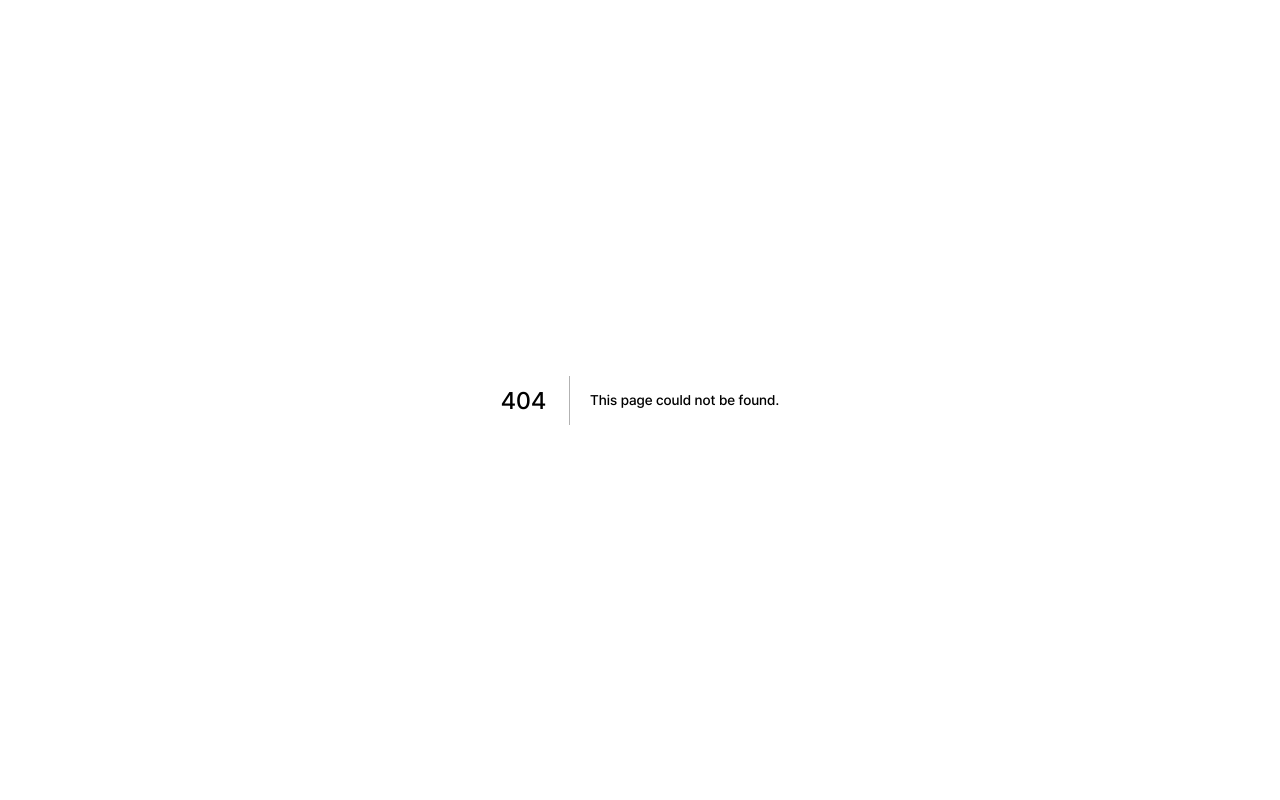
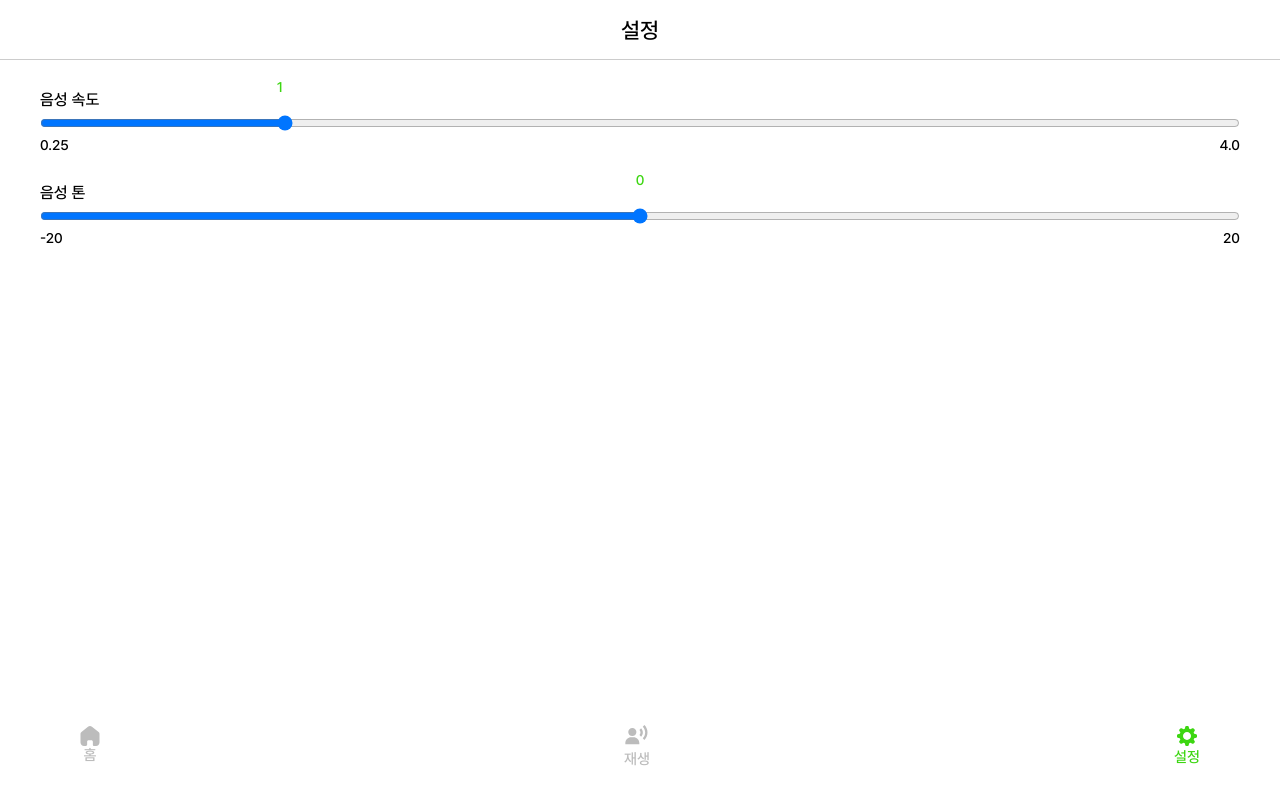
Before and after one commit to chooseongwoo/VoiceNote, a Next.js app: page /setting in a window 1280 px wide. Before the commit this address had no page. Built offline with nearby package versions, Linux system fonts and the light colour scheme.

Commit message:
chore :: setting 음성 slider 추가

```diff
--- /dev/null
+++ b/src/app/setting/page.tsx
@@ -0,0 +1,41 @@
+"use client";
+import MenuBar from "@/components/MenuBar";
+import * as _ from "./style";
+import { useState } from "react";
+import Slider from "@/components/Slider";
+
+export default function Setting() {
+  const [speed, setSpeed] = useState(1.0);
+  const [tone, setTone] = useState(0.0);
+
+  const handleSpeedChange = (event: React.ChangeEvent<HTMLInputElement>) => {
+    setSpeed(Number(event.target.value));
+  };
+
+  const handleToneChange = (event: React.ChangeEvent<HTMLInputElement>) => {
+    setTone(Number(event.target.value));
+  };
+
+  return (
+    <_.Layout>
+      <_.Header>설정</_.Header>
+      <_.Content>
+        <Slider
+          label="음성 속도"
+          min="0.25"
+          max="4.0"
+          value={speed}
+          handleChange={handleSpeedChange}
+        />
+        <Slider
+          label="음성 톤"
+          min="-20"
+          max="20"
+          value={tone}
+          handleChange={handleToneChange}
+        />
+      </_.Content>
+      <MenuBar selectState={3} />
+    </_.Layout>
+  );
+}
--- /dev/null
+++ b/src/app/setting/style.ts
@@ -0,0 +1,30 @@
+"use client";
+
+import styled from "styled-components";
+
+export const Layout = styled.div`
+  position: fixed;
+  width: 100vw;
+  height: 100vh;
+  display: flex;
+  flex-direction: column;
+`;
+
+export const Header = styled.header`
+  border-bottom: 1px solid #ccc;
+  padding: 0 20px;
+  height: 60px;
+  display: flex;
+  justify-content: center;
+  align-items: center;
+  color: #000;
+  font-size: 22px;
+  font-weight: 500;
+`;
+
+export const Content = styled.div`
+  padding: 30px 40px 0;
+  display: flex;
+  flex-direction: column;
+  gap: 30px;
+`;
--- /dev/null
+++ b/src/components/Slider/index.tsx
@@ -0,0 +1,53 @@
+import * as _ from "./style";
+import { useState, useEffect, useRef } from "react";
+
+interface OwnProps {
+  label: string;
+  min: string;
+  max: string;
+  value: number;
+  handleChange: (event: React.ChangeEvent<HTMLInputElement>) => void;
+}
+
+export default function Slider({
+  label,
+  min,
+  max,
+  value,
+  handleChange,
+}: OwnProps) {
+  const [thumbPosition, setThumbPosition] = useState(0);
+  const sliderRef = useRef<HTMLInputElement>(null);
+
+  useEffect(() => {
+    if (sliderRef.current) {
+      const percentage =
+        ((value - Number(min)) / (Number(max) - Number(min))) * 100;
+      setThumbPosition(percentage);
+    }
+  }, [value, min, max]);
+
+  return (
+    <_.SliderContainer>
+      <_.Label>{label}</_.Label>
+      <_.SliderWrapper>
+        <_.Slider
+          ref={sliderRef}
+          type="range"
+          min={min}
+          max={max}
+          step="0.01"
+          value={value}
+          onChange={handleChange}
+        />
+        <_.ThumbValue style={{ left: `calc(${thumbPosition}%)` }}>
+          {value}
+        </_.ThumbValue>
+      </_.SliderWrapper>
+      <_.ValueContainer>
+        <span>{min}</span>
+        <span>{max}</span>
+      </_.ValueContainer>
+    </_.SliderContainer>
+  );
+}
--- /dev/null
+++ b/src/components/Slider/style.ts
@@ -0,0 +1,54 @@
+"use client";
+import styled from "styled-components";
+
+export const SliderContainer = styled.div`
+  display: flex;
+  flex-direction: column;
+  width: 100%;
+`;
+
+export const Label = styled.label`
+  color: #000;
+  font-size: 16px;
+  font-weight: 500;
+`;
+
+export const SliderWrapper = styled.div`
+  position: relative;
+  width: 100%;
+`;
+
+export const Slider = styled.input`
+  width: 100%;
+  height: 8px;
+  background: #e0e0e0;
+  outline: none;
+  border-radius: 4px;
+  margin: 10px 0;
+  &::-webkit-slider-thumb {
+    -webkit-appearance: none;
+    appearance: none;
+    width: 24px;
+    height: 24px;
+    border: 6px solid #3dd612;
+    border-radius: 100%;
+    cursor: pointer;
+    background-color: #fff;
+  }
+`;
+
+export const ThumbValue = styled.div`
+  position: absolute;
+  top: -30px;
+  color: #3dd612;
+  font-size: 14px;
+  transform: translateX(-50%);
+  white-space: nowrap;
+`;
+
+export const ValueContainer = styled.div`
+  display: flex;
+  justify-content: space-between;
+  width: 100%;
+  font-size: 14px;
+`;
```
Also changed, not shown: 1 other file (tests, documents, lock files or other folders).
